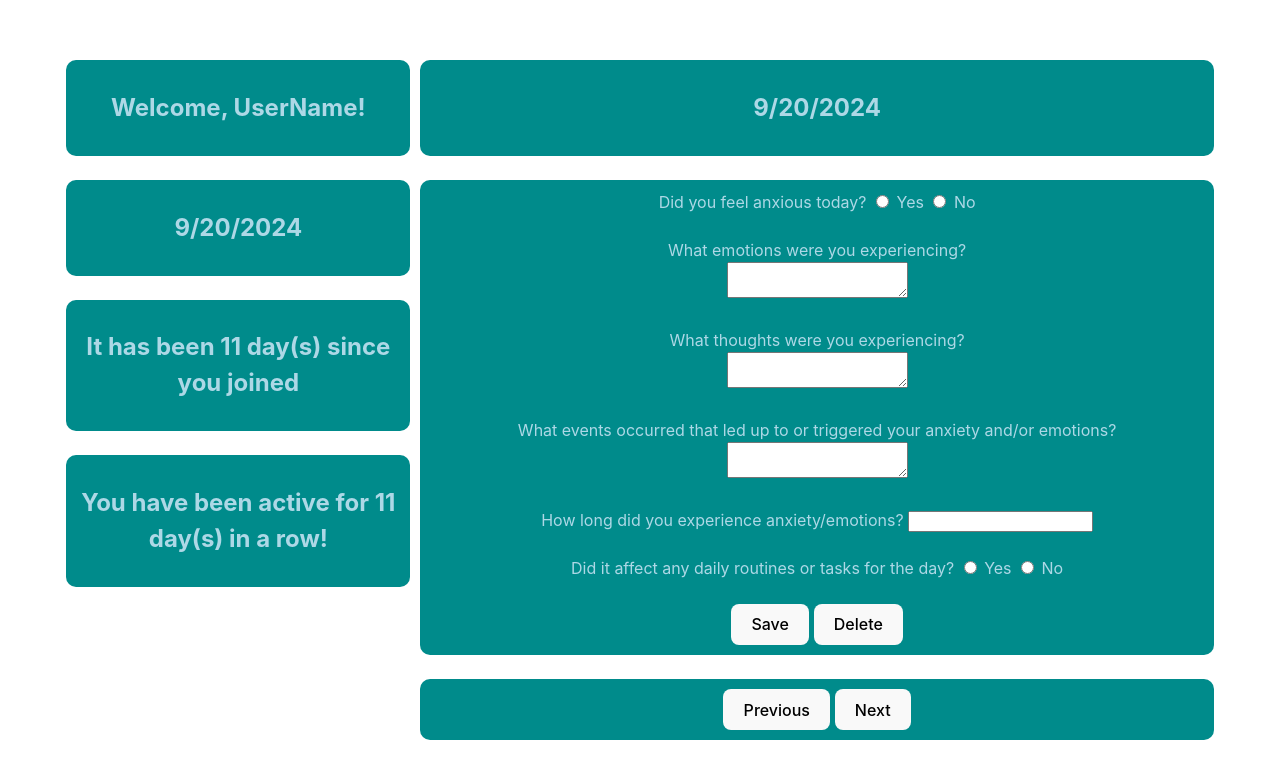
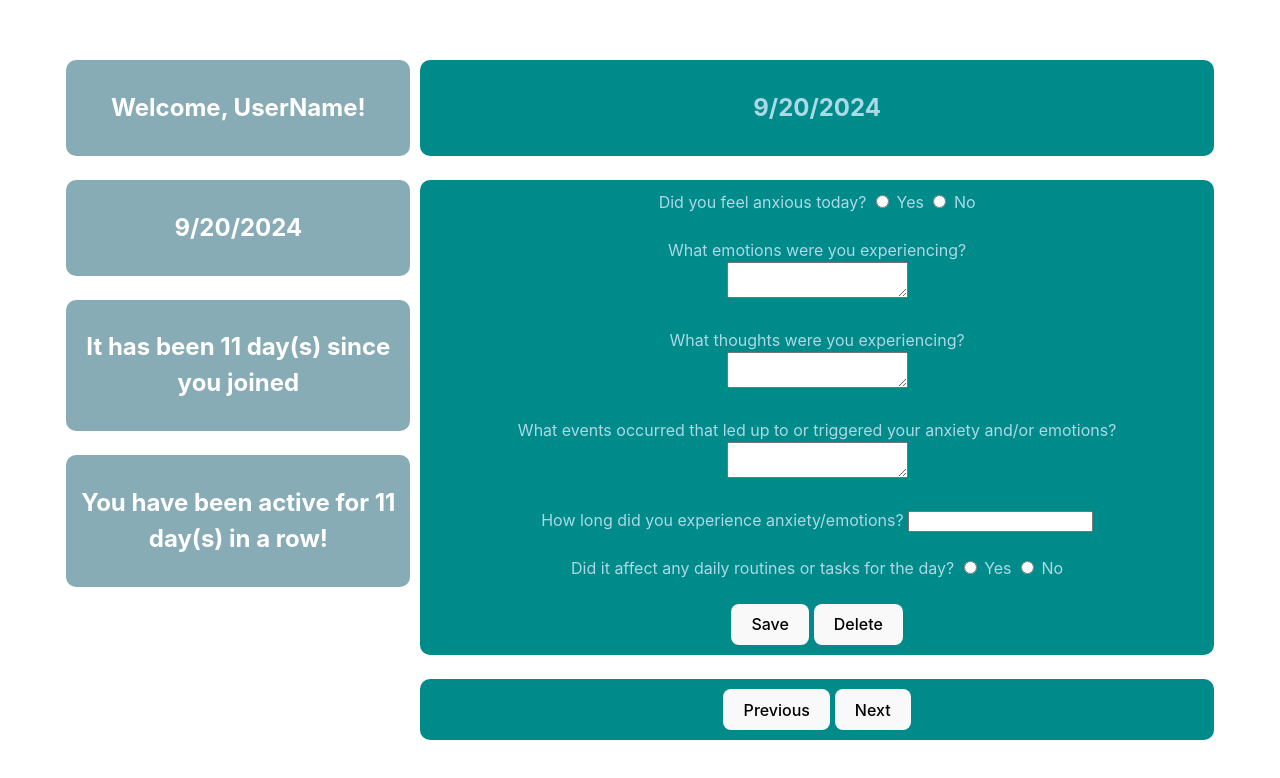
Before and after one commit to PipoAT/CS5167-Project-1, a Svelte app: page / in a window 1280 px wide. Shown: the top 778 px of the page. Built offline with nearby package versions, Linux system fonts and the light colour scheme.

Commit message:
adjusting delete buttion function; adjusting color scheme

```diff
--- a/src/App.svelte
+++ b/src/App.svelte
@@ -35,9 +35,14 @@
 
   function deleteForm(event) {
     event.preventDefault();  // Prevent the default form submission
-    delete entries[currentDateSelected];
-    localStorage.setItem('entries', JSON.stringify(entries));
-    alert('Deleted current entry!')
+    if (entries[currentDateSelected]) {
+      entries[currentDateSelected] = { anxiety: '', emotions: '', thoughts: '', events: '', time: '', effect: '' };
+      localStorage.setItem('entries', JSON.stringify(entries));
+      entry = entries[currentDateSelected];
+      alert('Entry data wiped out!');
+    } else {
+      alert('No entry found for the selected date!');
+    }
   }
 
   function updateDate(increment) {
--- a/src/app.css
+++ b/src/app.css
@@ -89,8 +89,8 @@ button:focus-visible {
 }
 
 #overview-sep {
-  color: lightblue;
-  background-color: darkcyan;
+  color: white;
+  background-color: #88ACB5;
   border-radius: 10px;
   padding: 10px;
 }
```
